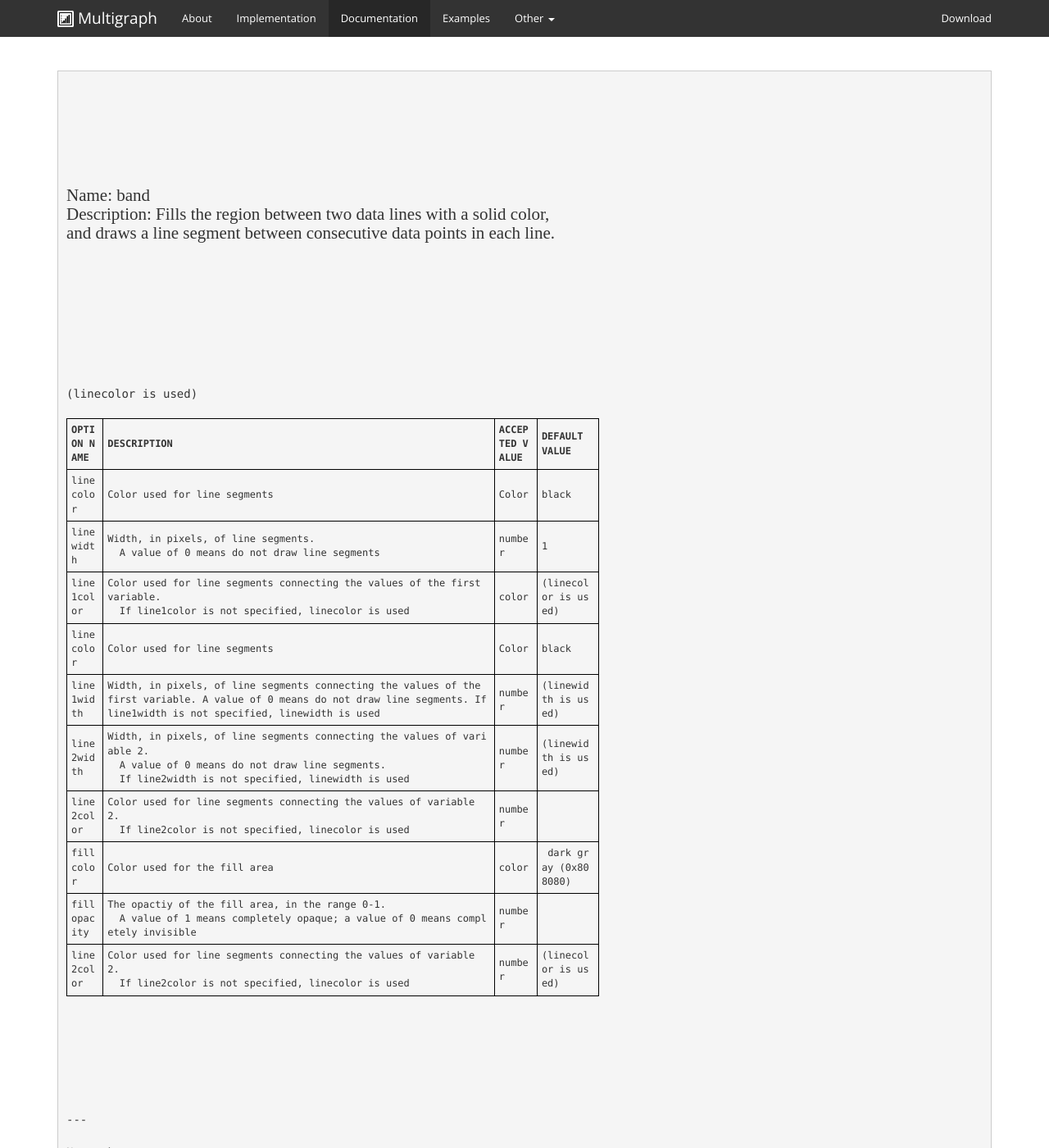
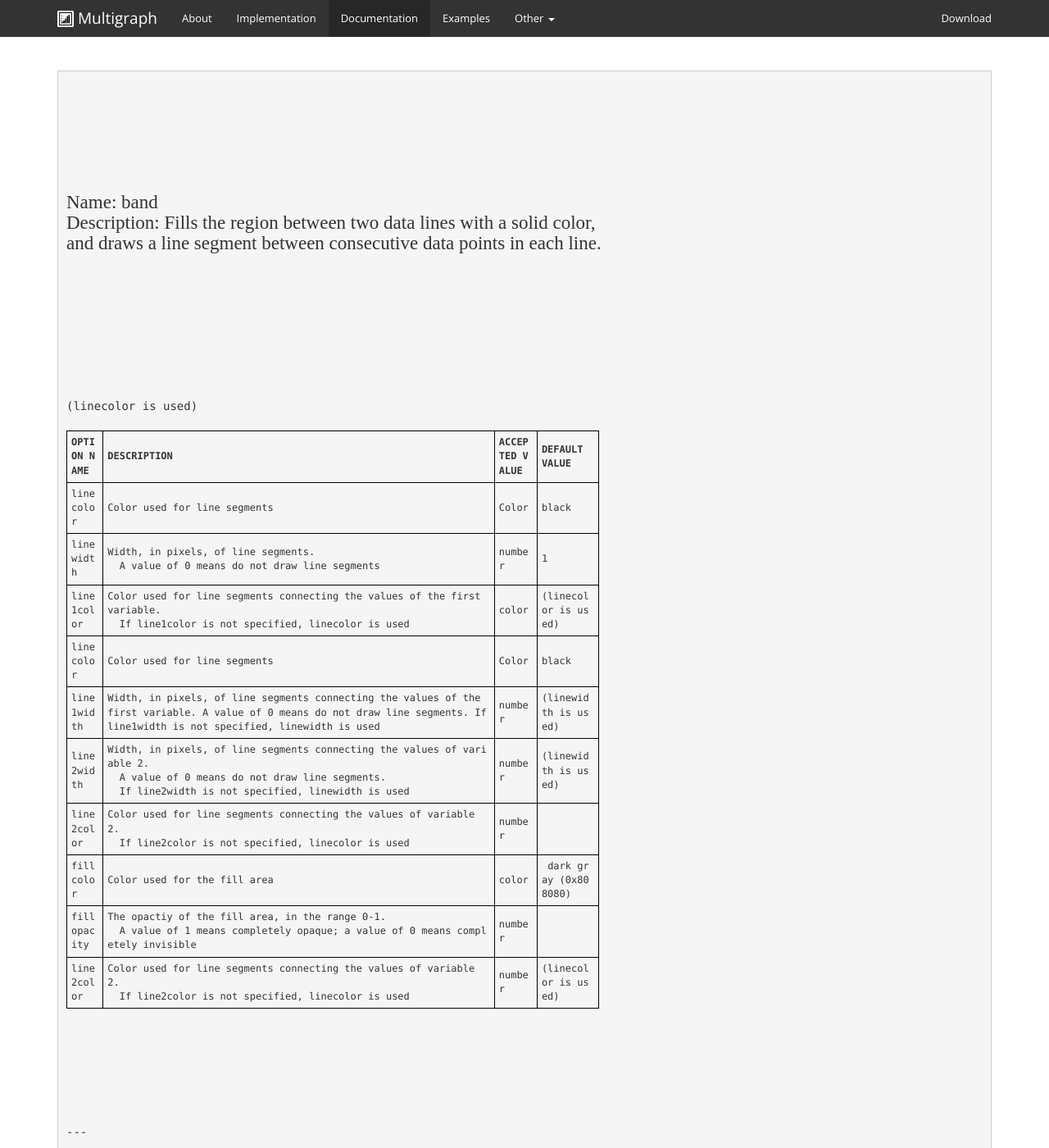
Before and after one commit to khunter3D/khunter3D.github.io, a Jekyll site: the page built from docs/renderers/index.html, in a window 1280 px wide and 1400 px high. Shown: the whole window at 82% size. Built offline with Jekyll 4.4.1, drawn with Linux system fonts in a browser that asks for light colours; nearby versions of some CDN libraries; Markdown is read by kramdown in place of the engine named in the settings.

Commit message:
Update index.html

```diff
--- a/docs/renderers/index.html
+++ b/docs/renderers/index.html
@@ -28,7 +28,7 @@ th,td
 {
 padding:5px;
 }
-h1 {font-size:21px;}
+h1 {font-size:23px;}
 
  h1{font-family:"Futura";}
 
```
